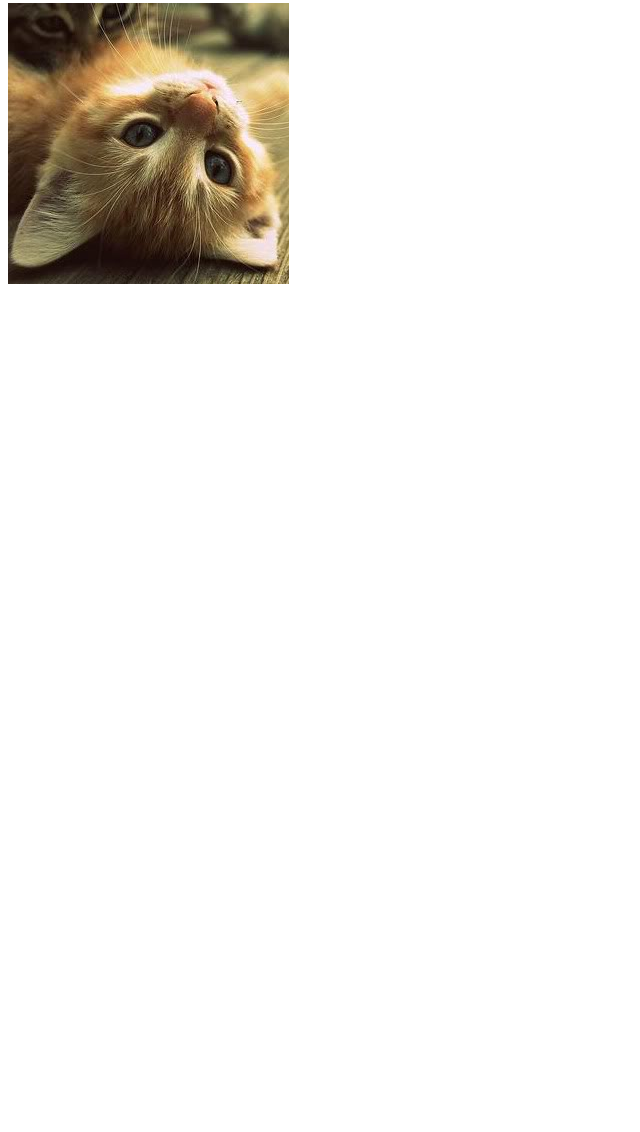
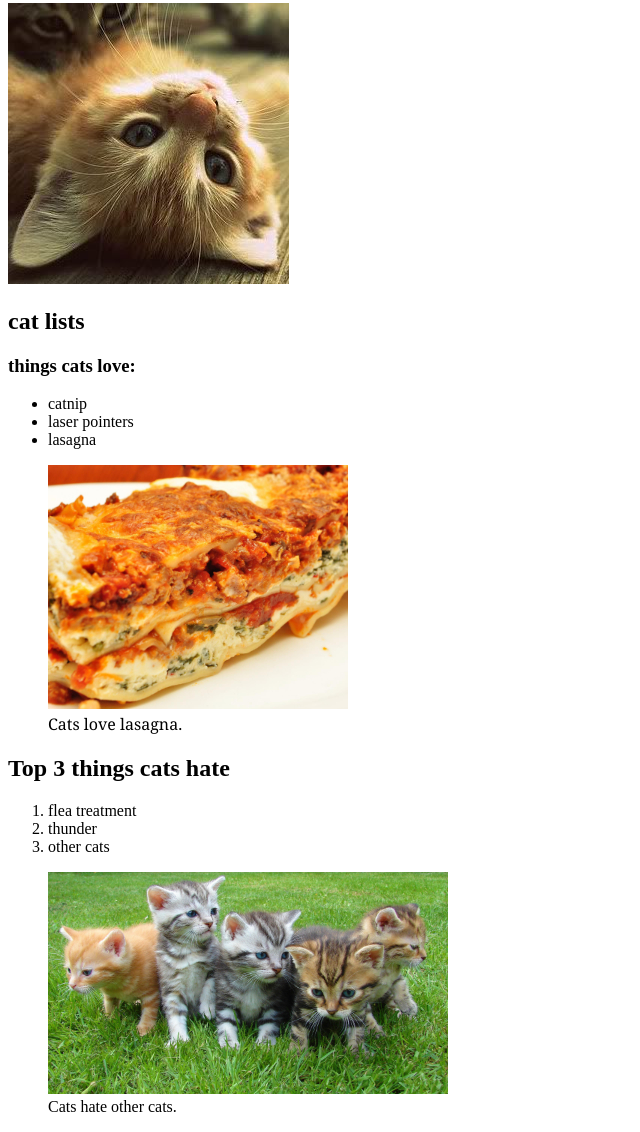
Before and after one commit to sukarnabarua231/cat-photo-app, a plain HTML site: page index.html in a window 1280 px wide. Shown: the part 192-1324 px from the top of the page, without its empty margins (0-640 px from the left). Before the commit the page ends 800 px from the top, so only its background shows below. Drawn offline with Linux system fonts and the light colour scheme.

Commit message:
added second picture

```diff
--- a/index.html
+++ b/index.html
@@ -12,5 +12,26 @@
     <p>everyone loves <span><a href="https://www.kittensup4sale.com/">cute cats</a></span> online!</p>
     <p>see more <span><a href="https://unsplash.com/s/photos/cat">cat photos</a></span> in our gallery</p>
     <img src="images/relaxing-cat.jpg" alt="its a cat">
+    <h2>cat lists</h2>
+    <h3>things cats love:</h3>
+    <ul>
+        <li>catnip</li>
+        <li>laser pointers</li>
+        <li>lasagna</li>
+    </ul>
+    <figure>
+        <img src="images/lasagna.jpg" alt="its a picture of food">
+    <figcaption style="font-family:Georgia, 'Times New Roman', Times, serif;">Cats love lasagna.</figcaption>
+    </figure>
+    <h2>Top 3 things cats hate</h2>
+    <ol>
+        <li>flea treatment</li>
+        <li>thunder</li>
+        <li>other cats</li>
+    </ol>
+    <figure>
+        <img src="images/cats.jpg" alt="three cats">
+        <figcaption>Cats hate other cats.</figcaption>
+    </figure>
 </body>
 </html>
```
Also changed, not shown: images/cats.jpg (added), images/lasagna.jpg (added).
